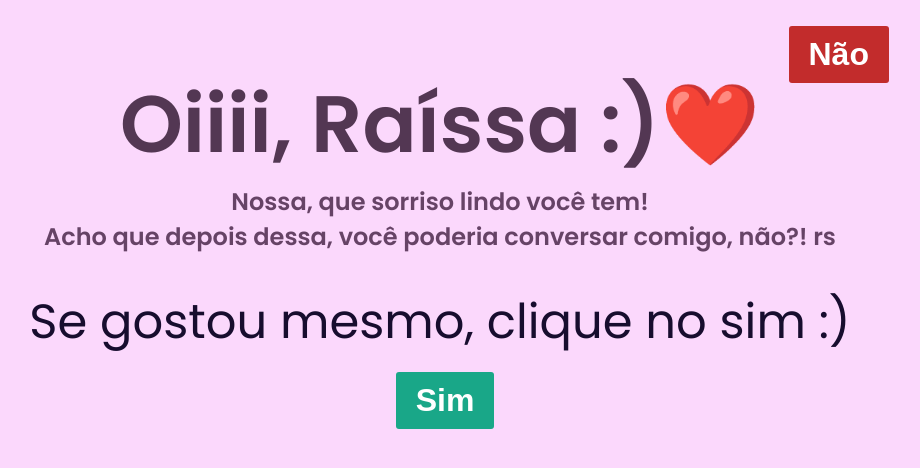
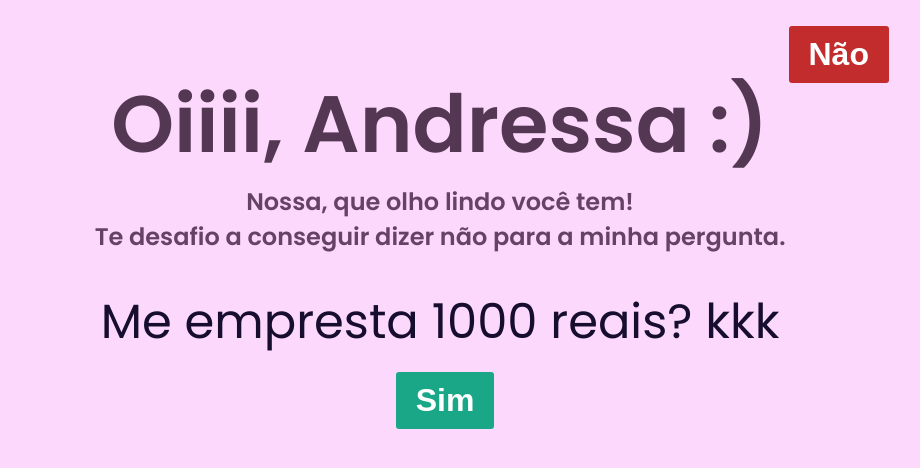
Before and after one commit to dev-braga/love, a plain HTML site: page index.html in a window 1280 px wide. Shown: the whole page, without its empty margins (200-1120 px from the left). Drawn offline with Linux system fonts and the light colour scheme; a web font is replaced by a local one.

Commit message:
alteracao de conteudo

```diff
--- a/index.html
+++ b/index.html
@@ -13,10 +13,10 @@
 
     <div class="container">
         <div class="titulo">
-            <h1>Oiiii, Raíssa :)❤️</h1>
-            <h2>Nossa, que sorriso lindo você tem!</h2>
-            <h2>Acho que depois dessa, você poderia conversar comigo, não?! rs</h2>
-            <span>Se gostou mesmo, clique no sim :)</span>
+            <h1>Oiiii, Andressa :)</h1>
+            <h2>Nossa, que olho lindo você tem!</h2>
+            <h2>Te desafio a conseguir dizer não para a minha pergunta.</h2>
+            <span>Me empresta 1000 reais? kkk</span>
         </div>
 
 
```
